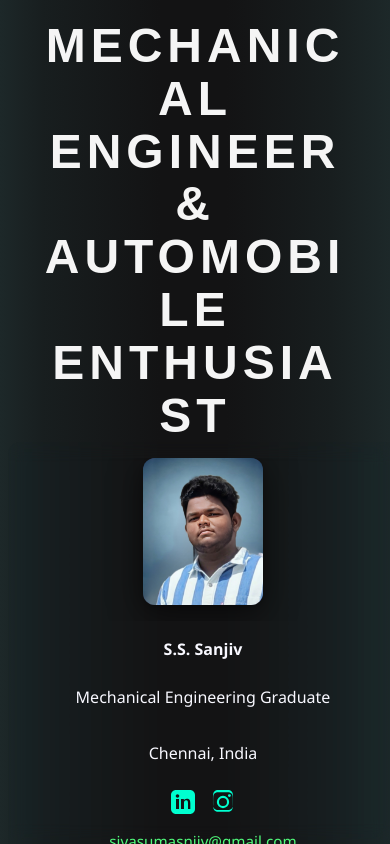
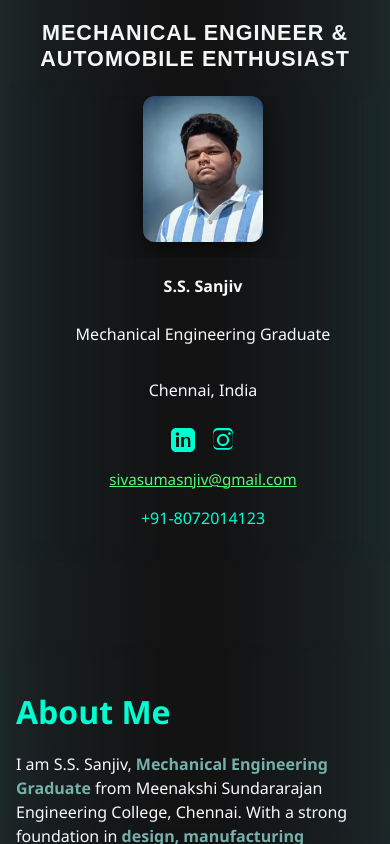
Before and after one commit to dexter0071415/sanjiv-portfolio, a React (Vite) app: page / in a window 390 px wide. Built offline with nearby package versions, Linux system fonts and the light colour scheme.

Commit message:
Fix misplaced mobile CSS rules for project cards and headings

```diff
--- a/src/App.css
+++ b/src/App.css
@@ -69,6 +69,8 @@
     padding: 1rem 0.5rem !important;
     text-align: center !important;
     margin-left: 0 !important;
+    max-width: 100% !important;
+  }
   /* Fix project card layout for mobile */
   .project-card {
     max-width: 100% !important;
@@ -100,8 +102,6 @@
     font-size: 1rem !important;
     line-height: 1.2 !important;
     margin-bottom: 0.5rem !important;
-  }
-    max-width: 100% !important;
   }
   .portfolio-footer {
     font-size: 0.95rem !important;
```
